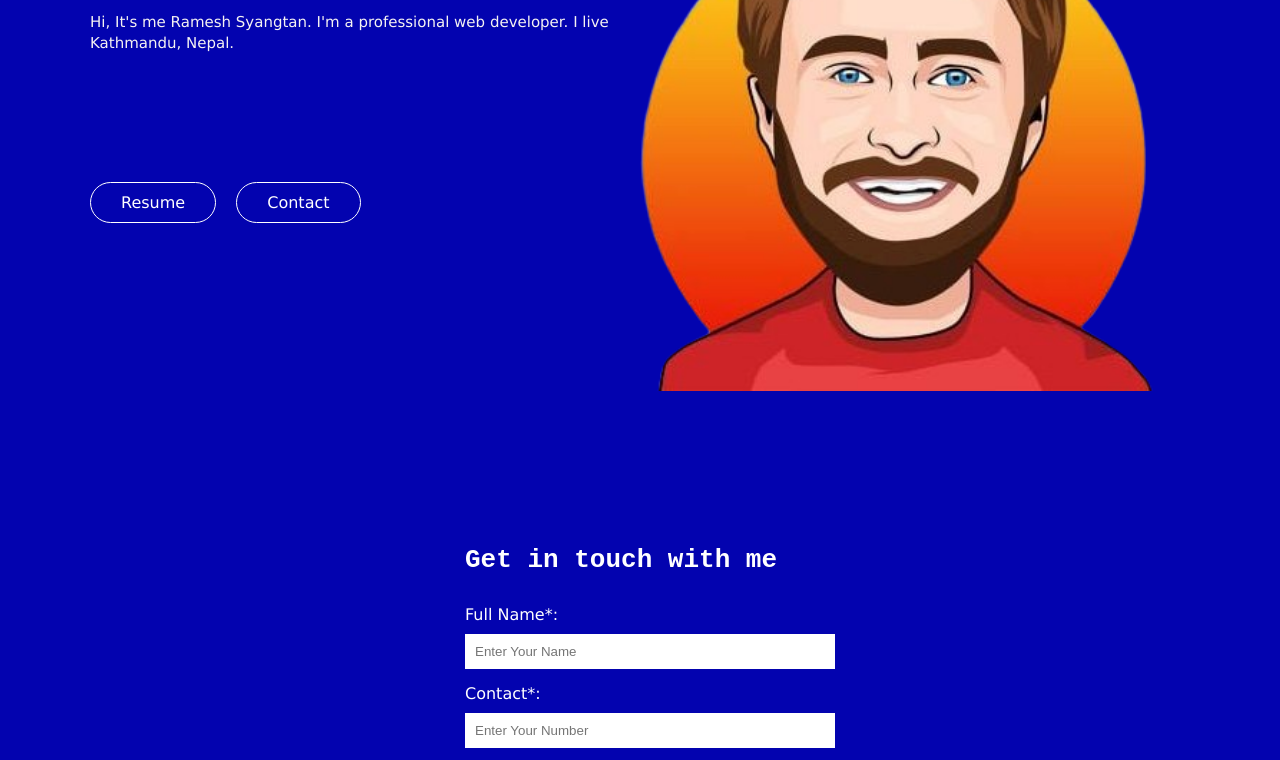
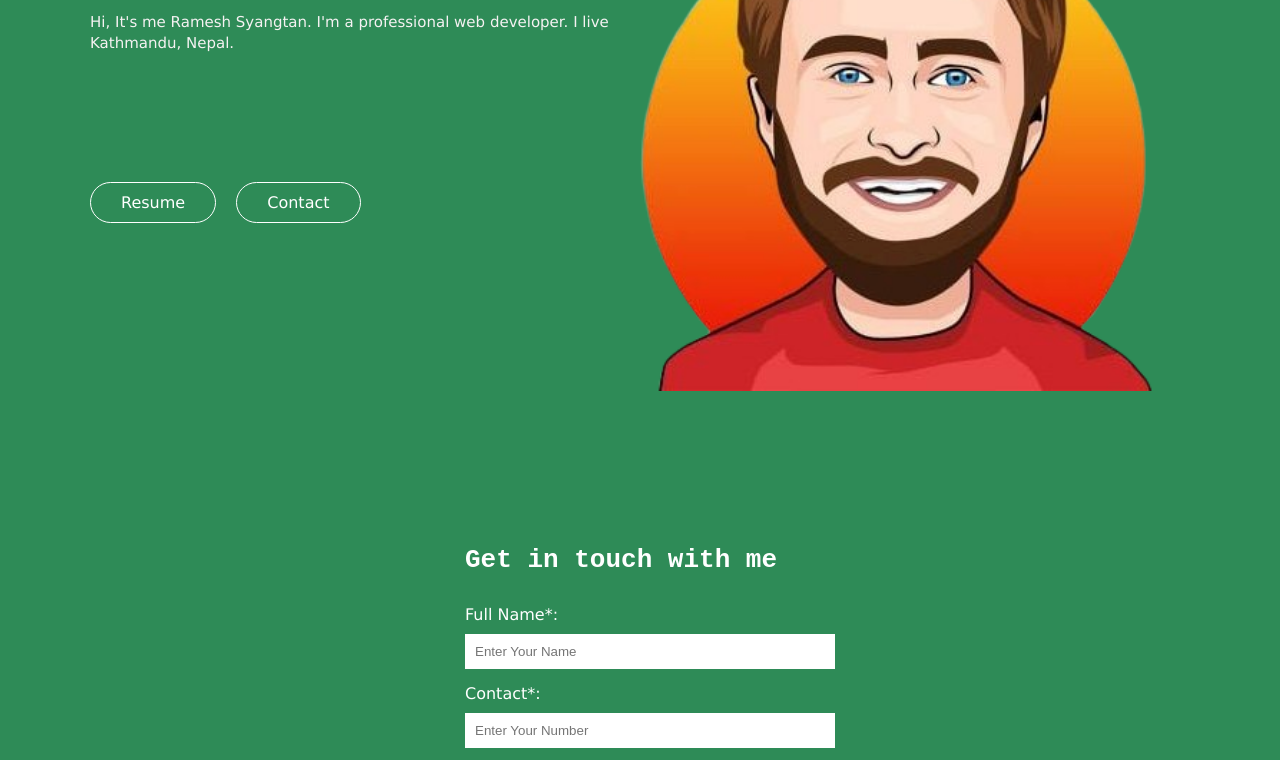
Before and after one commit to rameshsyangtan/rameshsyangtan.github.io, a plain HTML site: page index.html in a window 1280 px wide. Shown: the part 234-994 px from the top of the page. Drawn offline with Linux system fonts and the light colour scheme.

Commit message:
Change  background color

```diff
--- a/style.css
+++ b/style.css
@@ -55,7 +55,7 @@ nav.menu ul li a {
 
 .container-body {
   overflow: hidden;
-  background: #0303AF;
+  background: seagreen;
 }
 
 .content {
```
